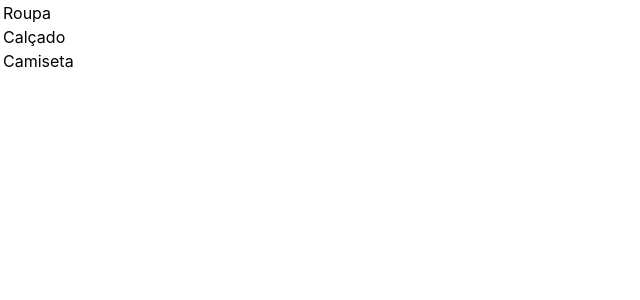
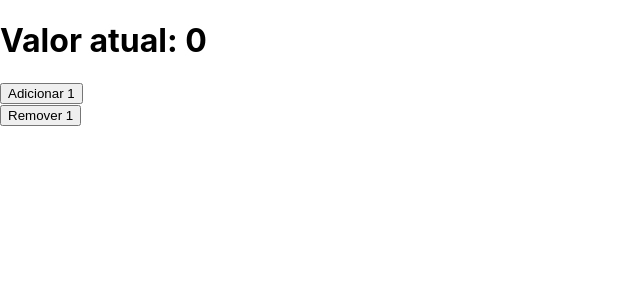
Before and after one commit to MarcosLopes-Dev/react-advanced, a React (Create React App) app: page / in a window 1280 px wide. Shown: the top 300 px of the page, without its empty margins (0-640 px from the left). Built offline with nearby package versions, Linux system fonts and the light colour scheme.

Commit message:
renderProps
renderizando propriedades com método simples de um contador.

```diff
--- a/src/App.js
+++ b/src/App.js
@@ -1,36 +1,32 @@
-import React, { Fragment } from 'react'
+import React, { Component } from 'react'
+import Counter from './counter'
 
-const store = [{
-  type: 'Roupa'
-},{
-  type: 'Calçado'
-},{
-  type: 'Camiseta'
-}]
+const Buttons =({ increment, decrement, count}) => (
+  <div>
+    <h1>Valor atual: {count}</h1>
+    <div>
+    <button onClick={increment}>Adicionar 1</button>
+    </div>
+    <div>
+    <button onClick={decrement}>Remover 1</button>
+    </div>
+  </div>
+)
+class App extends Component {
 
-function Column({ type }) {
-  return(
-    <tr>
-      <td>{type}</td>
-    </tr>
-  )
+  render(){
+    return(
+      <div>
+        <Counter render = {({increment, decrement, count}) => (
+          <Buttons
+            increment = {increment}
+            decrement = {decrement}
+            count = {count}/>
+          )}>
+        </Counter>
+      </div>
+    )
+  }
 }
 
-function App() {
-
-  const renderColumns = (element, key) => (
-    <Fragment key={'column-${key}'}>
-      <Column type= {element.type} />
-    </Fragment>
-  )
-
-  return (
-    <table>
-      {store.map(renderColumns)}
-    </table>
-  )
-}
-
-
-
 export default App
--- /dev/null
+++ b/src/counter.js
@@ -0,0 +1,44 @@
+import React, { Component } from 'react'
+
+class Counter extends Component {
+
+    constructor(props) {
+        super(props)
+        this.state = {
+            count:0
+        }
+    }
+
+    increment = () => {
+        const {count} = this.state
+        this.setState({
+            count: count + 1
+        })
+    }
+
+    decrement = () => {
+        const {count} = this.state
+        this.setState({
+            count: count - 1
+        })
+    }
+
+    render(){
+        const { render } = this.props
+        const { decrement, increment, count } = this.state
+
+        return(
+            <div>
+            {
+                render({
+                    increment: this.increment,
+                    decrement: this.decrement,
+                    count
+                })
+            }
+            </div>
+        )
+    }
+
+}
+export default Counter
```
